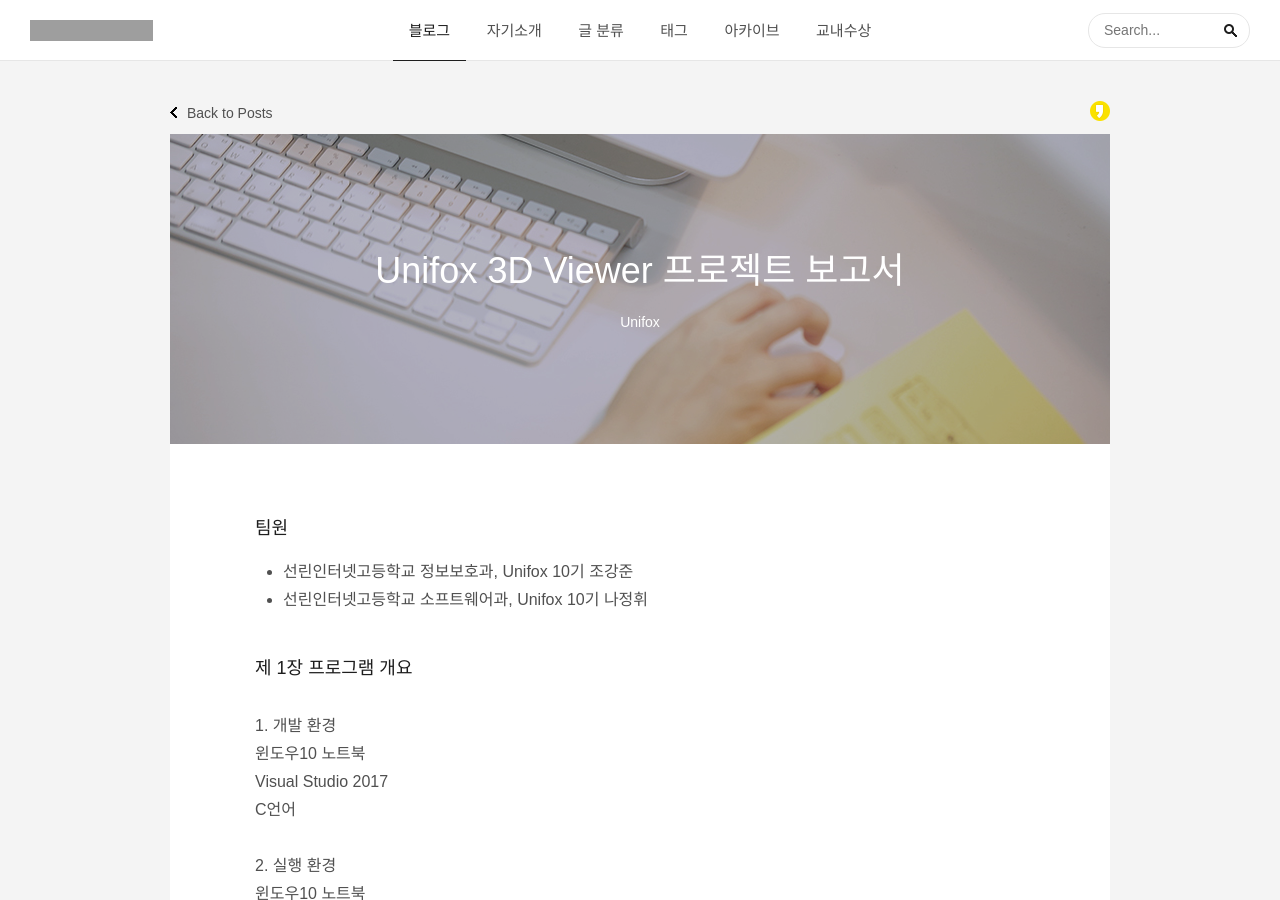
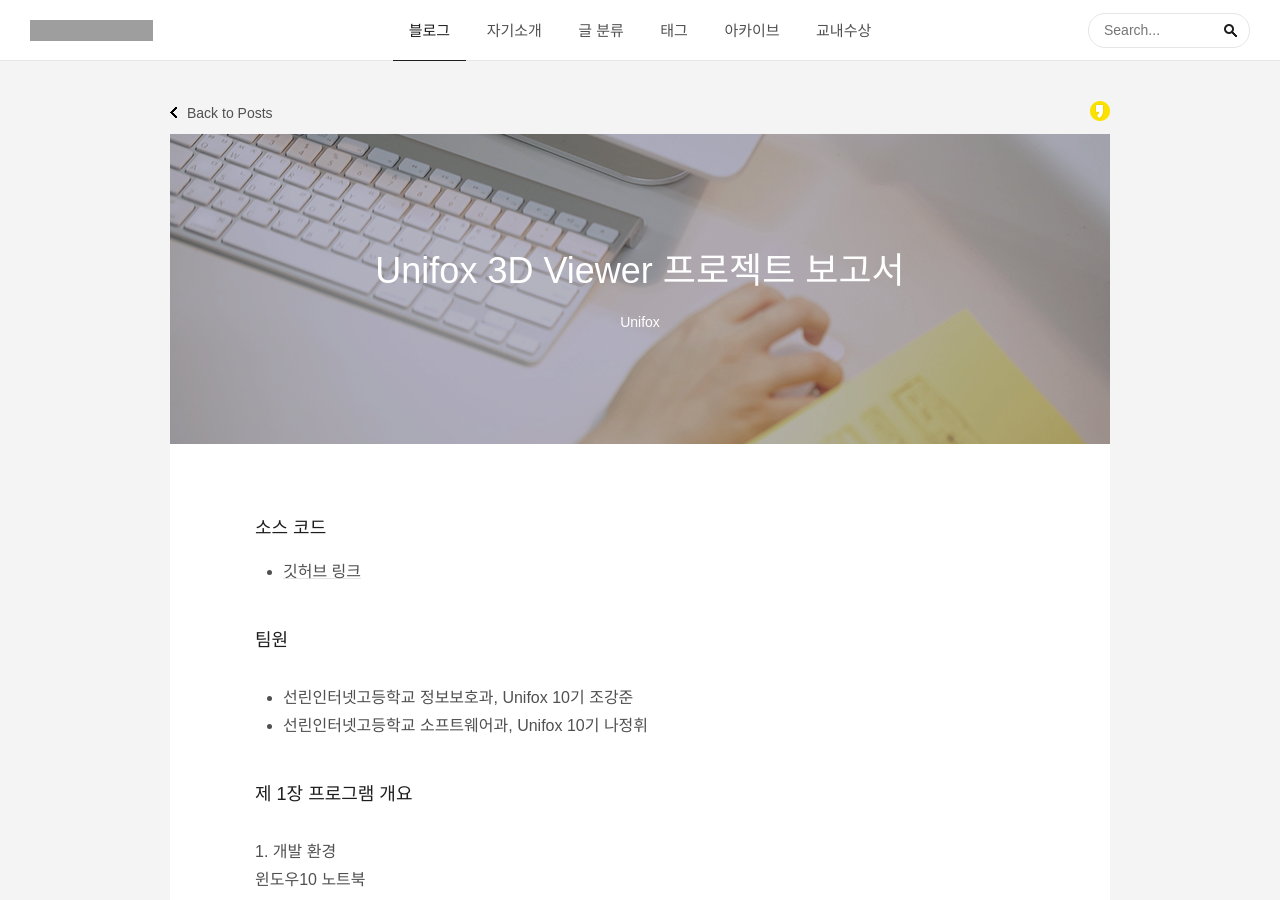
Before and after one commit to justiceHui/justiceHui.github.io_kakao, a Jekyll site: the page built from _posts/2018-05-23-3D.md, in a window 1280 px wide and 900 px high. Built offline with Jekyll 4.4.1, drawn with Linux system fonts in a browser that asks for light colours; some web fonts are replaced; grey boxes are pictures that could not be loaded.

Commit message:
Update 2018-05-23-3D.md

```diff
--- a/_posts/2018-05-23-3D.md
+++ b/_posts/2018-05-23-3D.md
@@ -6,6 +6,9 @@
 author : justiceHui
 tag : [Unifox]
 ---
+
+### 소스 코드
+* <a href = "https://github.com/justiceHui/3D_Viewer">깃허브 링크</a>
 
 ### 팀원
 * 선린인터넷고등학교 정보보호과, Unifox 10기 조강준
```
